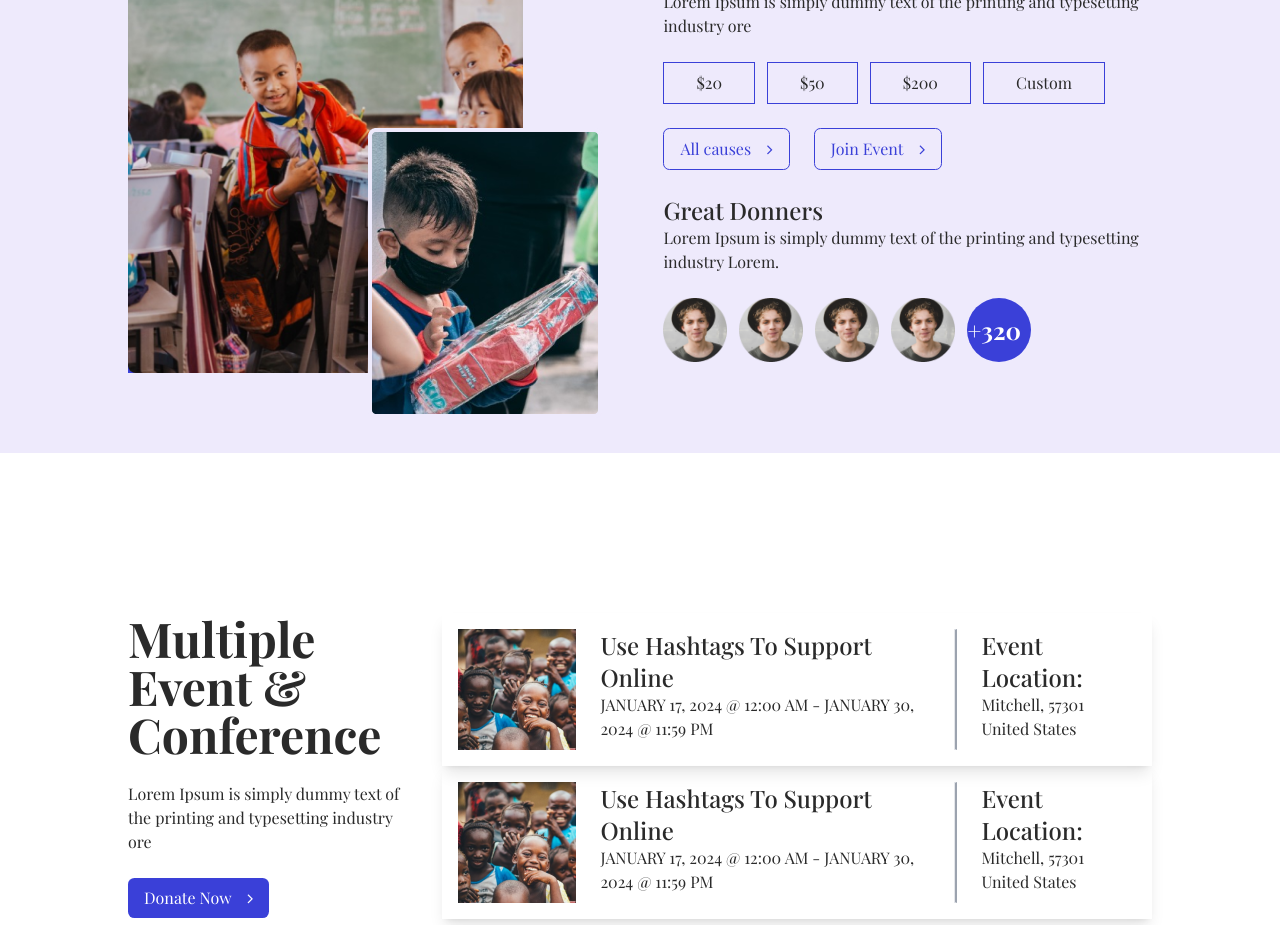
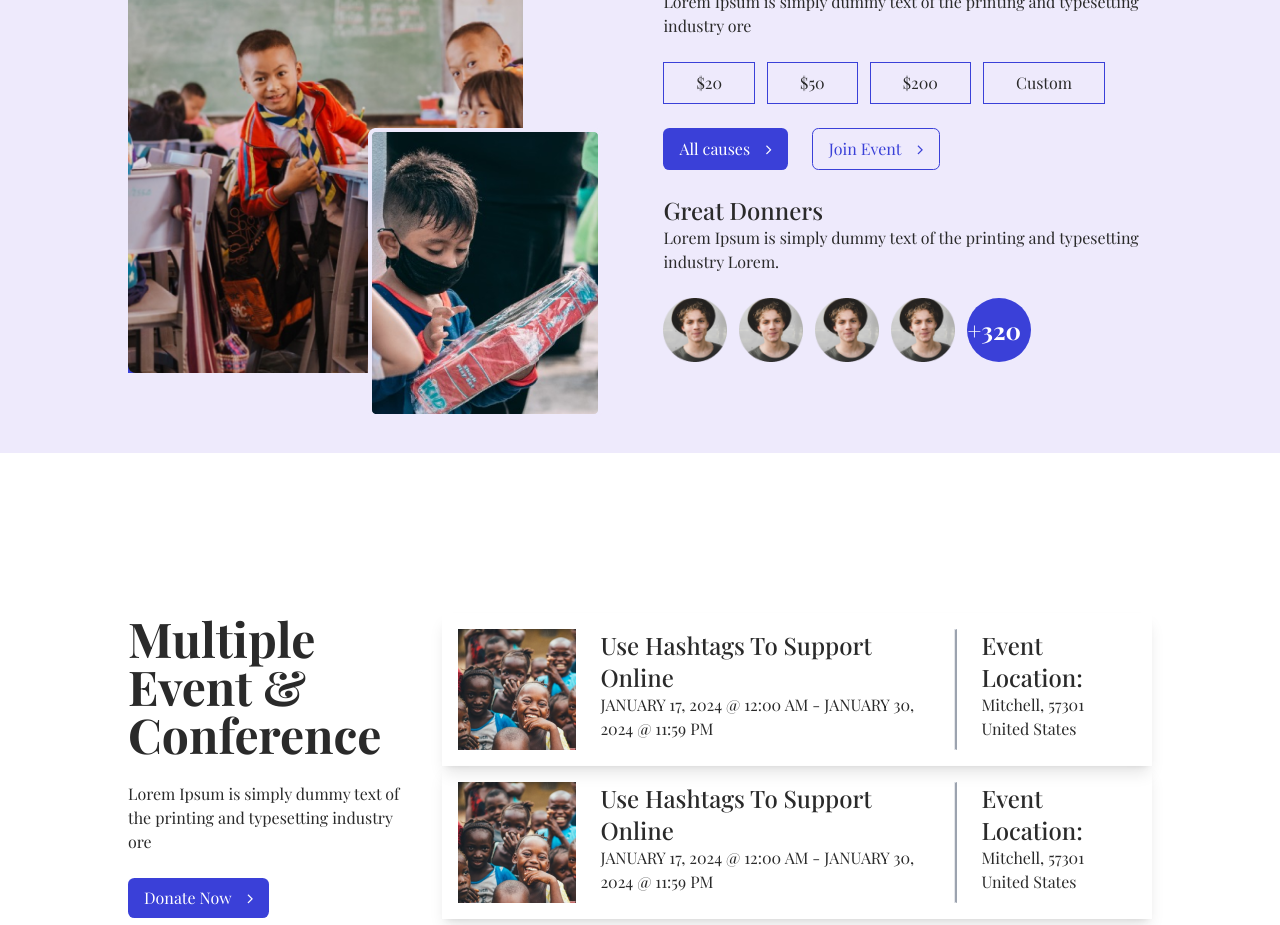
Before and after one commit to RajniAttri/CharityConnect, a React (Vite) app: page / in a window 1280 px wide. Shown: the part 3440-4365 px from the top of the page. Built offline with nearby package versions, Linux system fonts and the light colour scheme; a web font is replaced by a local one.

Commit message:
change button to primary

```diff
--- a/src/pages/home/components/PeopleDonationSection.jsx
+++ b/src/pages/home/components/PeopleDonationSection.jsx
@@ -42,7 +42,7 @@ function PeopleDonationSection() {
         </div>
         <div className="flex flex-col md:flex-row gap-6">
           <Button
-            type="secondary-button"
+            type="primary-button"
             text="All causes"
             icon={<i class="fa fa-angle-right"></i>}
           ></Button>
```
